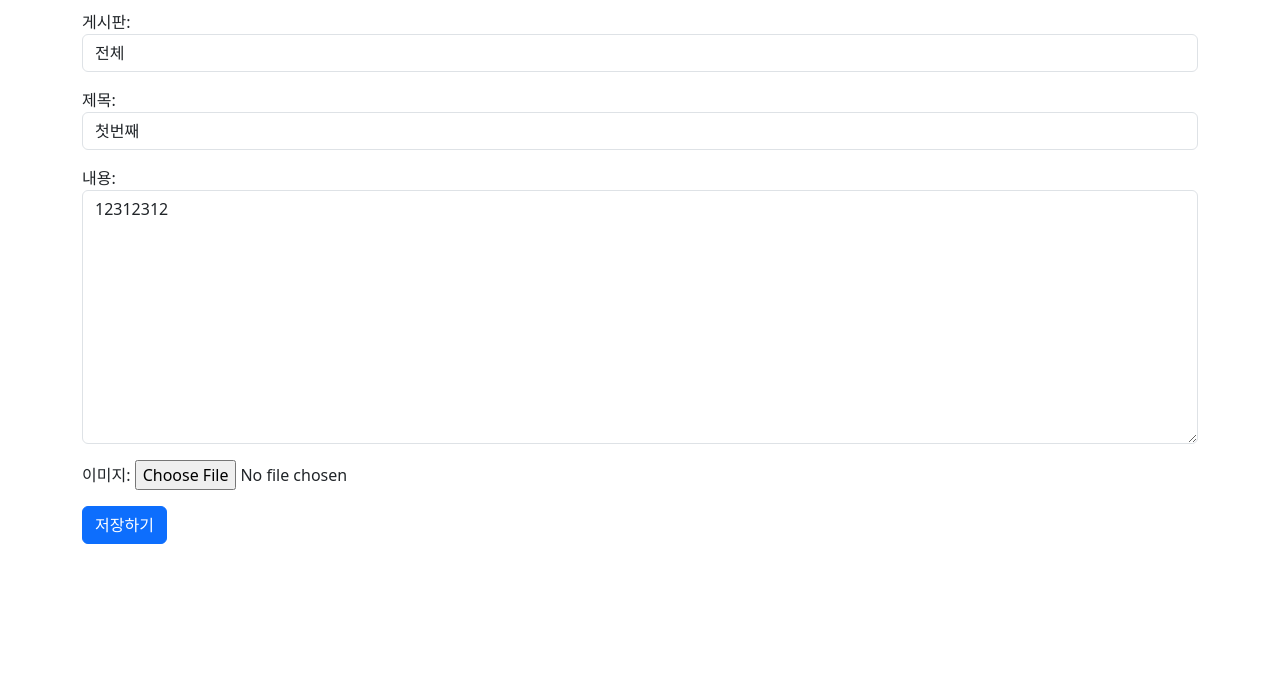
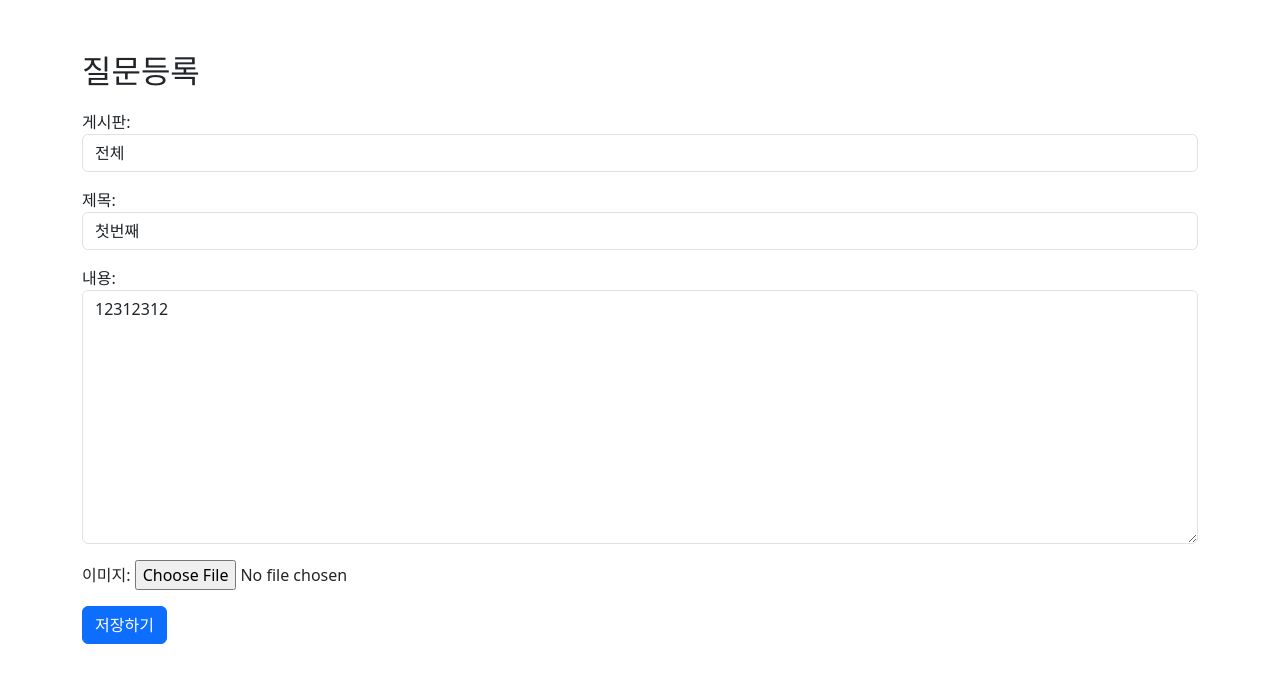
Before and after one commit to Saryrndeth/DjangoProject, a Django app: page /question/modify/1/ in a window 1280 px wide. Shown: the part 64-747 px from the top of the page. Run offline with Django 4.2, Linux system fonts and the light colour scheme; a user stored in the database is signed in; data comes from the database, SQL or seed files in the repository; both versions use the stored data as it was after the commit.

Commit message:
20231124

```diff
--- a/templates/base.html
+++ b/templates/base.html
@@ -3,7 +3,9 @@
 <html lang="en">
 <head>
     <meta charset="UTF-8">
-    <title>Title</title>
+    <link rel="icon" href="{% static 'images/favicon.png' %}"/>
+    <link rel="apple-touch-icon" href="{% static 'images/favicon.png' %}"/>
+    <title>학생커뮤니티</title>
     <style>
  table{ border-collapse : collapse; }  /*이중선 제거*/
  th,td{
--- a/templates/pyms/question_form.html
+++ b/templates/pyms/question_form.html
@@ -1,6 +1,6 @@
 {% extends 'base.html' %}
 {% block content %}
-<div class="container">
+<div class="container" style="position: relative; top: 100px;">
     <h2 class="my-3">질문등록</h2>
     <form method="post" class="question-form" enctype="multipart/form-data">
         {% csrf_token %}
```
Also changed, not shown: db.sqlite3, media/favicon.png (added), media/favicon_bOkryex.png (added), static/images/favicon.png (added).
